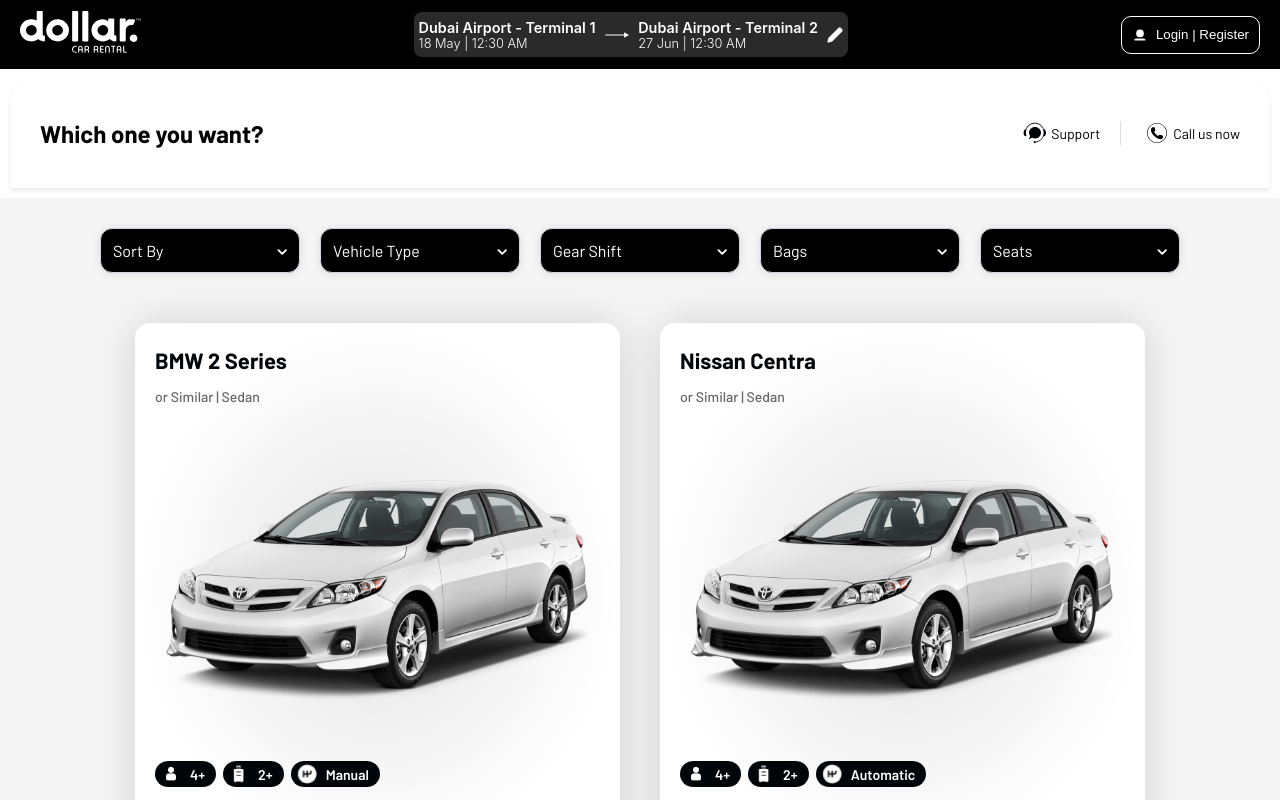
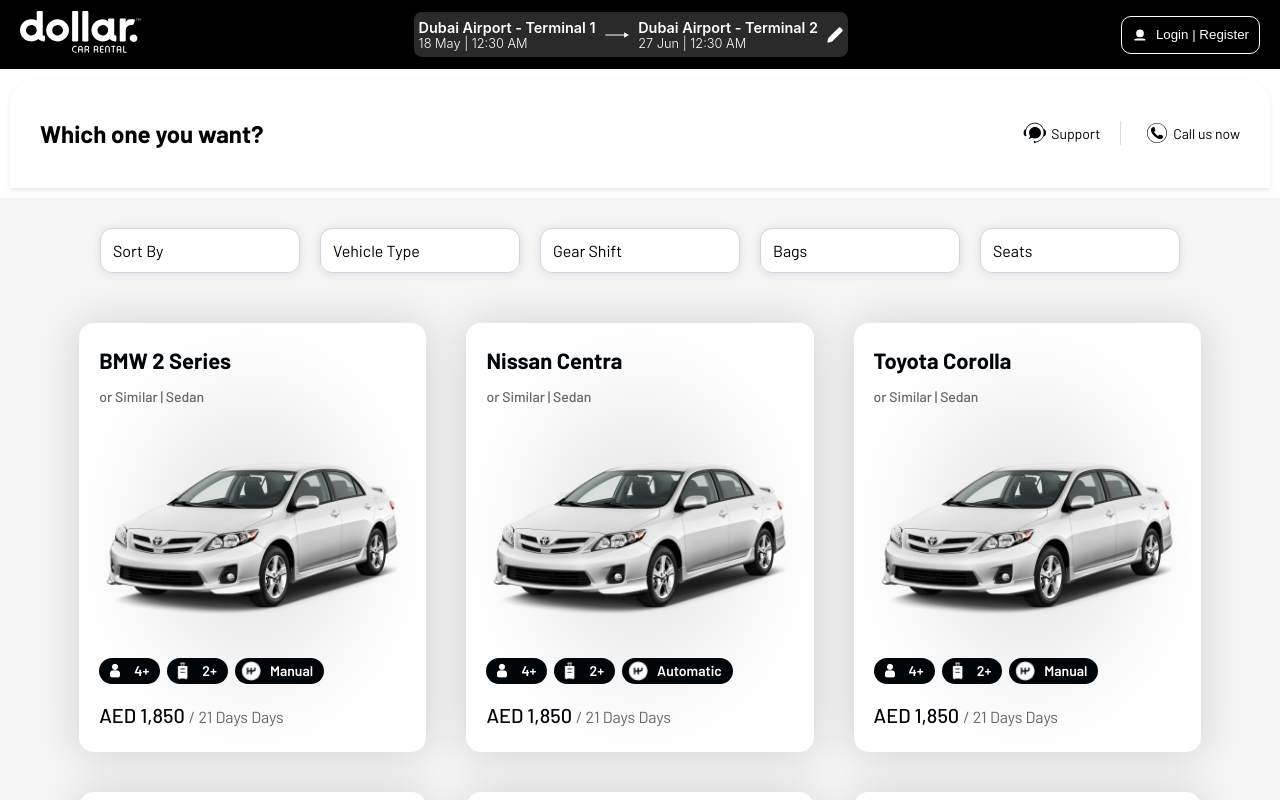
Before and after one commit to amrishkhan05/dollar-car-rental, a React (Create React App) app: page / in a window 1280 px wide. Shown: the top 800 px of the page. Built offline with nearby package versions, Linux system fonts and the light colour scheme.

Commit message:
chore: Refactor Cars component CSS and JSX

```diff
--- a/src/components/Cars/Cars.css
+++ b/src/components/Cars/Cars.css
@@ -4,7 +4,7 @@
 
 .card {
   position: relative;
-  width: 485px;
+  width: 28%;
   /* height: 494px; */
   background: radial-gradient(50% 50% at 50% 50%, #e3e3e3 0%, #ffffff 100%);
   box-shadow: 0px 1px 44px rgba(0, 0, 0, 0.15);
@@ -14,11 +14,17 @@
   display: flex;
   flex-direction: column;
   font-family: "Barlow", sans-serif;
-  transition: box-shadow 0.3s height 0.5s width 0.5s ease;
+  /* transition: box-shadow 0.3s height 0.5s width 0.5s ease; */
 }
 
 .card:hover {
   box-shadow: 0px 8px 16px rgba(0, 0, 0, 0.2);
+  background: linear-gradient(#ccc 0 0) padding-box,
+    linear-gradient(to top, rgba(0, 0, 0, 0.801), rgba(255, 255, 255, 0))
+      border-box;
+  border: 2px solid transparent;
+  display: inline-block;
+  width: calc(28% - 4px);
 }
 
 .card::before {
@@ -28,19 +34,23 @@
   left: 0;
   width: 100%;
   height: 100%;
+  /* border-radius: 50%; */
   background: radial-gradient(
     circle at center,
-    rgba(255, 255, 255, 0) 120px,
-    rgba(0, 0, 0, 0.1) 120px,
-    rgba(0, 0, 0, 0.1) 100%
+    rgba(190, 190, 190, 0) 120px,
+    rgba(0, 0, 0, 0.062) 120px,
+    rgba(160, 160, 160, 0) 100%
   );
   opacity: 0;
-  transition: opacity 0.5s ease, background 0.5s ease;
-  pointer-events: none;
+  transform: scale(2);
+  transition: 0.5s all ease-out;
 }
 
 .card:hover::before {
   opacity: 1;
+  width: 100%;
+  height: 100%;
+  transform: scale(1);
 }
 
 .card-image {
--- a/src/components/DropDown/Dropdown.css
+++ b/src/components/DropDown/Dropdown.css
@@ -13,22 +13,33 @@
   justify-content: space-between;
   align-items: center;
   padding: 12px;
-  background: #000;
-  color: #fff;
+  background: #fff;
+  color: #000;
   cursor: pointer;
   border-radius: 12px;
   border: 1px solid #d0d5dd;
   box-shadow: 0px 1px 10px rgba(0, 0, 0, 0.1);
+  transition: background 0.3s, color 0.3s;
+}
+
+.dropdown-header.selected {
+  background: #000;
+  color: #fff;
 }
 
 .dropdown-arrow img {
   width: 10px;
   height: 10px;
   transition: transform 0.3s ease;
+  filter: invert(0);
 }
 
 .dropdown-arrow.open img {
   transform: rotate(180deg);
+}
+
+.dropdown-header.selected .dropdown-arrow img {
+  filter: invert(0);
 }
 
 .dropdown-menu {
@@ -54,13 +65,10 @@
   border-radius: 15px;
   margin: 10px;
   background: #f6f7f9;
-  height: 38px;
-  top: 69px;
-  left: 15px;
-  gap: 0px;
-  border-radius: 15px;
-  border: 1px 0px 0px 0px;
-  opacity: 0px;
+}
+
+.dropdown-item.selected {
+  background: #e0e0e0;
 }
 
 .dropdown-item:hover {
--- a/src/components/DropDown/Dropdown.jsx
+++ b/src/components/DropDown/Dropdown.jsx
@@ -3,6 +3,7 @@
 import React, { useState } from "react";
 import "./Dropdown.css";
 import DropdownArrow from "../../assets/images/dropdown_arrow_down.svg";
+import DropdownArrowWhite from "../../assets/images/dropDownWhite.svg";
 
 const Dropdown = ({ name, options }) => {
   const [isOpen, setIsOpen] = useState(false);
@@ -13,7 +14,11 @@
   };
 
   const handleOptionClick = (option) => {
-    setSelectedOption(option);
+    if (selectedOption?.value === option.value) {
+      setSelectedOption(null);
+    } else {
+      setSelectedOption(option);
+    }
     setIsOpen(false);
   };
 
@@ -26,7 +31,10 @@
 
   return (
     <div className="dropdown">
-      <div className="dropdown-header" onClick={toggleDropdown}>
+      <div
+        className={`dropdown-header ${selectedOption ? "selected" : ""}`}
+        onClick={toggleDropdown}
+      >
         {getDisplayValue()}
         <span className={`dropdown-arrow ${isOpen ? "open" : ""}`}>
           <img src={DropdownArrow} alt="dropdown icon" />
@@ -37,13 +45,14 @@
           {options.map((option) => (
             <li
               key={option.value}
-              className="dropdown-item"
+              className={`dropdown-item ${
+                selectedOption?.value === option.value ? "selected" : ""
+              }`}
               onClick={() => handleOptionClick(option)}
             >
               {option.icon && (
                 <img src={option.icon} alt="icon" className="dropdown-icon" />
               )}
-              {/* // <img src={option.icon} alt="icon" className="dropdown-icon" /> */}
               <span className="dropdown-label">{option.label}</span>
             </li>
           ))}
```
Also changed, not shown: src/assets/images/dropDownWhite.svg (added).
